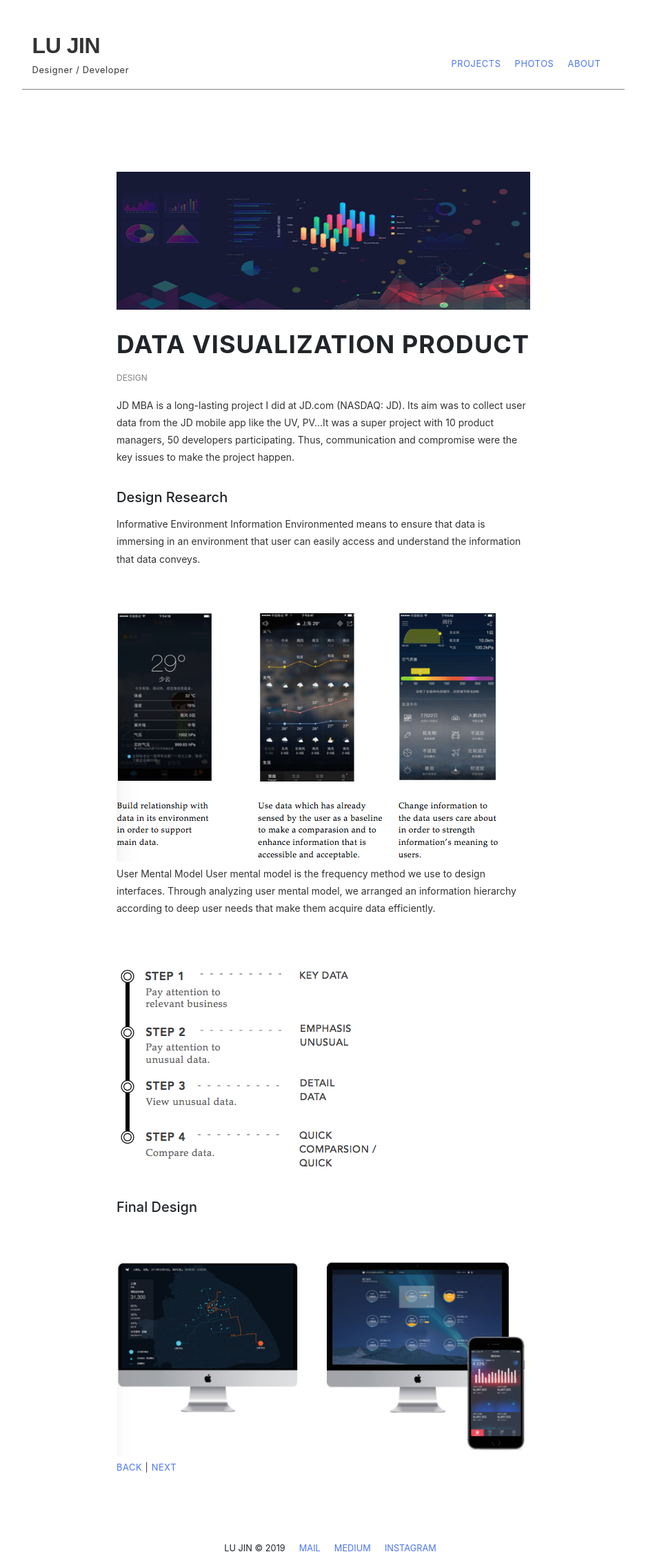
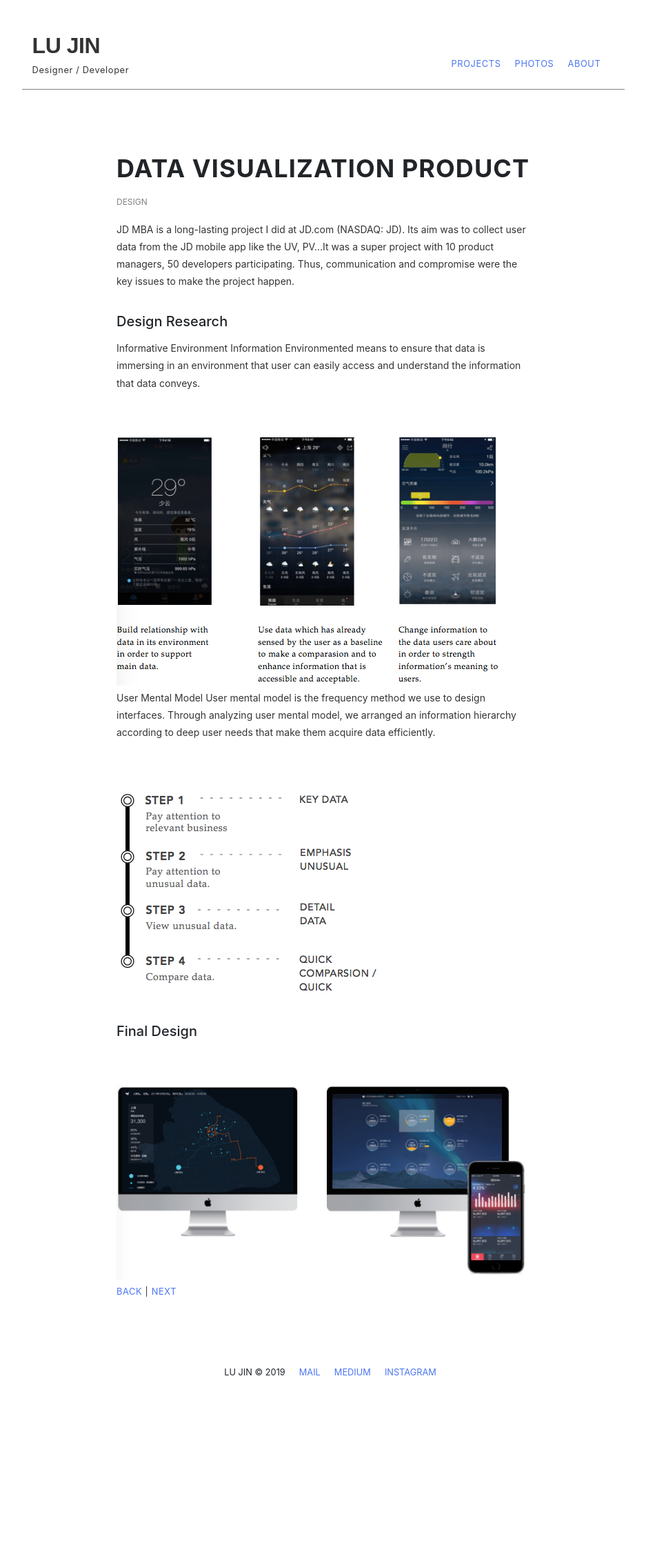
Before and after one commit to beforux/ShakeYourLove, a Jekyll site: the page work2.html, which Jekyll copies as it is, in a window 1280 px wide. Shown: the whole page at 69% size, without its empty margins (171-1108 px from the left). Built offline with Jekyll 4.4.1, drawn with Linux system fonts in a browser that asks for light colours; nearby versions of some CDN libraries; after the commit the page ends 2011 px from its top, so only the background shows below that.

Commit message:
Update work2.html

```diff
--- a/work2.html
+++ b/work2.html
@@ -37,7 +37,6 @@
        <div class="container" class="small">
          <div class="row">
               <div class="col-sm-8 center">
-                 <img src="img/2t6.jpg" width="600px" height="255px">
                   <h3>Data Visualization Product</h3>
                   <p class="tags">DESIGN</p>
                   <p>JD MBA is a long-lasting project I did at JD.com (NASDAQ: JD). Its aim was to collect user data from the JD mobile app like the UV, PV...It was a super project with 10 product managers, 50 developers participating. Thus, communication and compromise were the key issues to make the project happen.</p>
```
